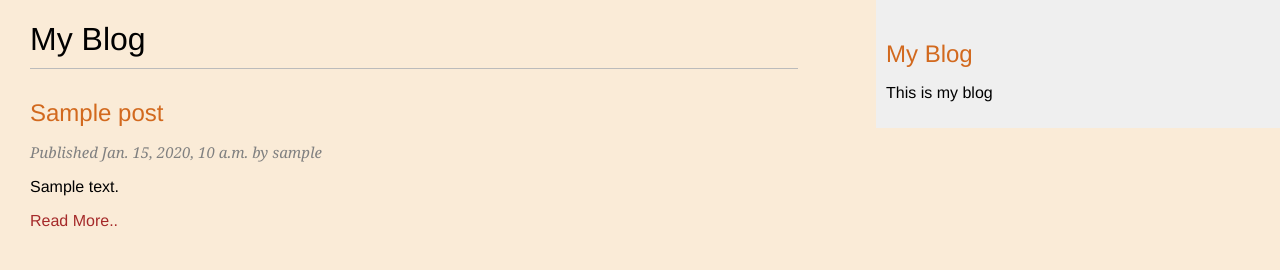
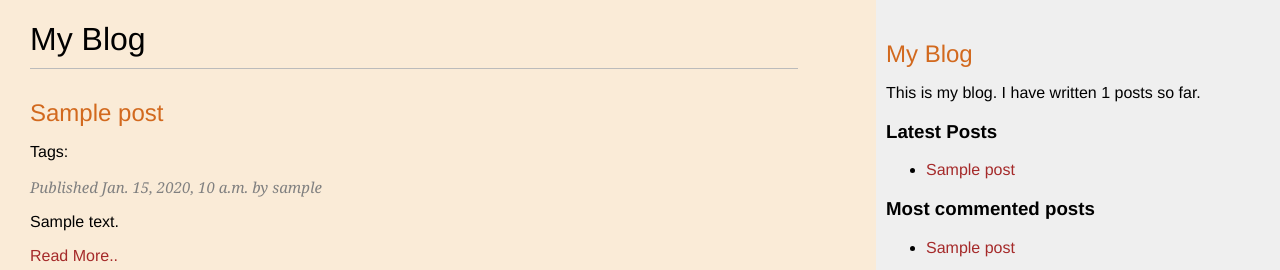
Before and after one commit to nicky-ops/django_practice, a Django app: page /blog/ in a window 1280 px wide. Shown: the top 270 px of the page. Run offline with Django 4.2, Linux system fonts and the light colour scheme; tables that the repository leaves empty hold one stand-in row (values such as "Sample post"); parts of the project's set-up code (start-up, migrations or seed data) failed here and were passed over.

Commit message:
update template files

```diff
--- a/mysite/blog/templates/blog/base.html
+++ b/mysite/blog/templates/blog/base.html
@@ -1,4 +1,5 @@
 {% load static %}
+{% load blog_tags %}
 <!DOCTYPE html>
 <html lang="en">
 <head>
@@ -14,7 +15,20 @@
     </div>
     <div id="sidebar">
         <h2>My Blog</h2>
-        <p>This is my blog</p>
+        <p>This is my blog.
+            I have written {% total_posts %} posts so far.
+        </p>
+        <h3>Latest Posts</h3>
+        {% show_latest_posts 3 %}
+        <h3>Most commented posts</h3>
+        {% get_most_commented_posts as most_commented_posts %}
+        <ul>
+            {% for post in most_commented_posts %}
+            <li>
+                <a href="{{ post.get_absolute_url }}">{{ post.title }}</a>
+            </li>
+            {% endfor %}
+        </ul>
     </div>
 </body>
 </html>
--- a/mysite/blog/templates/blog/post/list.html
+++ b/mysite/blog/templates/blog/post/list.html
@@ -1,14 +1,29 @@
 {% extends "blog/base.html" %}
+{% load blog_tags %}
+
 {% block title %}My Blog{% endblock %}
+
 {% block content %}
   <h1>My Blog</h1>
+  {% if tag %}
+    <h2>Posts tagged with "{{ tag.name }}"</h2>
+  {% endif %}
   {% for post in posts %}
 <h2>
     {{ post.title }}
 </h2>
+<p class="tags">
+    Tags:
+    {% for tag in post.tags.all %}
+      <a href="{% url "blog:post_list_by_tag" tag.slug %}">
+        {{ tag.name }}
+      </a>
+      {% if not forloop.last %}, {% endif %}
+    {% endfor %}
+</p>
 <p class="date">
 Published {{ post.publish }} by {{ post.author }} </p>
-{{ post.body|truncatewords:100|linebreaks }} <a href="{{ post.get_absolute_url }}">
+{{ post.body|markdown|truncatewords_html:100|linebreaks }} <a href="{{ post.get_absolute_url }}">
     Read More.. </a>{% endfor %}
-    {% include "pagination.html" with page=page_obj %}
+    {% include "pagination.html" with page=posts %}
 {% endblock %}
```
Also changed, not shown: mysite/blog/templates/blog/post/comment.html (+4 -6 lines), mysite/blog/templates/blog/post/detail.html (+36 -1 lines).
